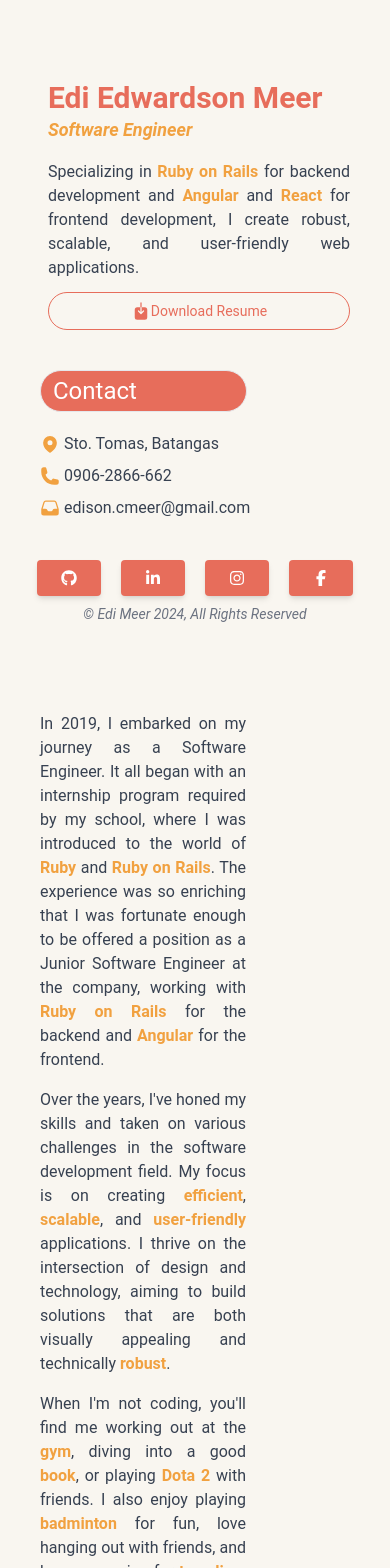
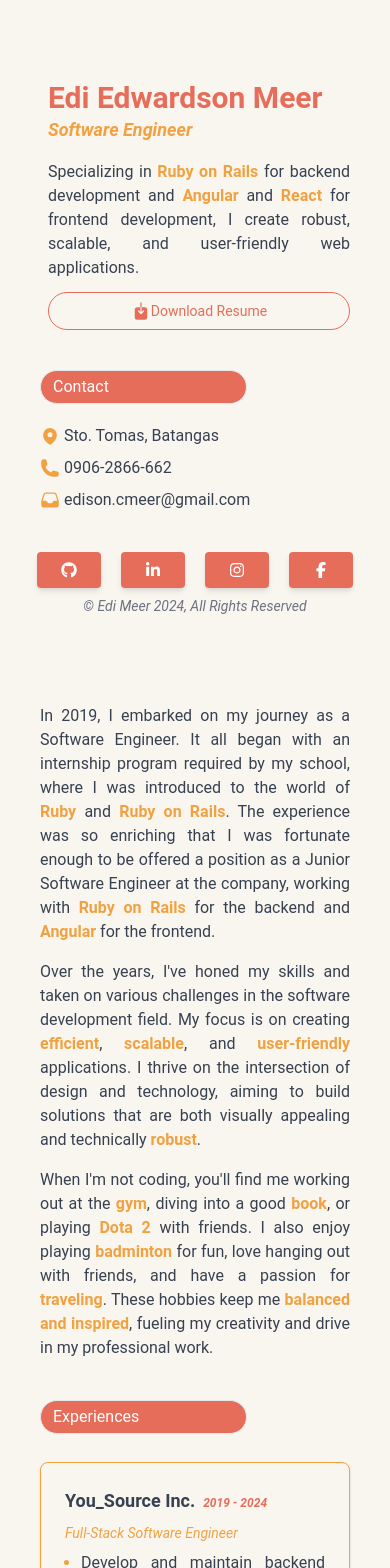
Before and after one commit to edimeer/portfolio, a React (Vite) app: page / in a window 390 px wide. Shown: the top 1568 px of the page. Built offline with nearby package versions, Linux system fonts and the light colour scheme.

Commit message:
Fixed some mobile responsiveness issue

```diff
--- a/src/components/ContactSection.jsx
+++ b/src/components/ContactSection.jsx
@@ -3,7 +3,7 @@ const ContactSection = () => {
     <section>
       <div className="flex flex-col mt-10 lg:mt-0">
         <div className="rounded-full bg-cOrange border w-2/3">
-          <h2 className="text-2xl text-white p-1 pl-3 text-bold">Contact</h2>
+          <h2 className="text-1xl text-white p-1 pl-3 text-bold lg:text-2xl">Contact</h2>
         </div>
         <div className="space-y-2 mt-5">
           <div className="text-cMustard flex items-center space-x-1">
--- a/src/components/ExperienceSection.jsx
+++ b/src/components/ExperienceSection.jsx
@@ -2,7 +2,7 @@ const ExperienceSection = () => {
   return (
     <section id="experiences" className="pl-10 space-y-7">
       <div className="rounded-full bg-cOrange border w-2/3">
-        <h2 className="text-2xl text-white p-1 pl-3 text-bold">Experiences</h2>
+        <h2 className="text-1xl text-white p-1 pl-3 text-bold lg:text-2xl">Experiences</h2>
       </div>
       <div className="block space-y-2 max-w p-6 border border-cMustard rounded-lg shadow">
         <h5 className="text-lg font-bold text-gray-700">
--- a/src/components/ProjectSection.jsx
+++ b/src/components/ProjectSection.jsx
@@ -4,7 +4,7 @@ const ProjectSection = () => {
   return (
     <section id="projects" className="py-10 pl-10 space-y-7">
       <div className="rounded-full bg-cOrange border w-2/3">
-        <h2 className="text-2xl text-white p-1 pl-3 text-bold">Projects</h2>
+        <h2 className="text-1xl text-white p-1 pl-3 text-bold lg:text-2xl">Projects</h2>
       </div>
       <div className="block max-w border border-cMustard rounded-lg shadow">
         <img className="w-max rounded-lg" src={carelever} alt="profile" />
--- a/src/components/RightSection.jsx
+++ b/src/components/RightSection.jsx
@@ -4,7 +4,7 @@ import ProjectSection from "./ProjectSection";
 
 const RightSection = () => {
   return (
-    <div className="w-full lg:w-1/2 ml-auto pr-36">
+    <div className="w-full ml-auto pr-10 lg:w-1/2 lg:pr-36">
       <AboutSection />
       <ExperienceSection />
       <ProjectSection />
```
